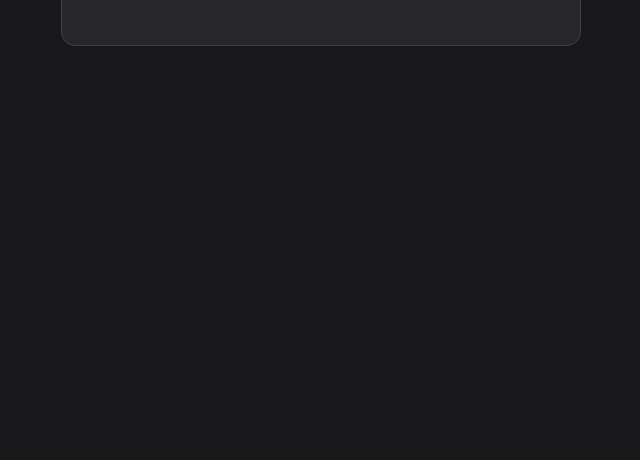
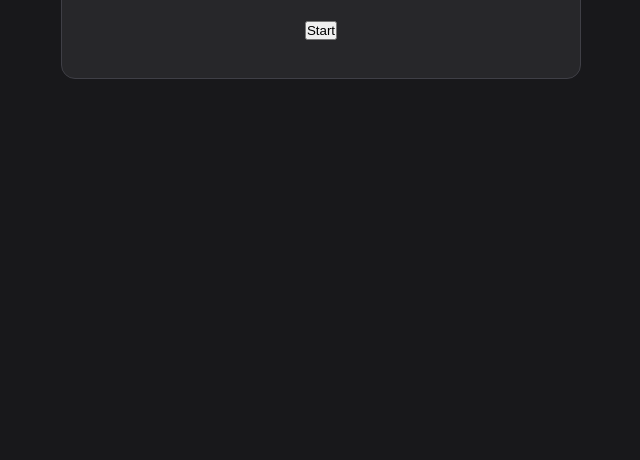
Before and after one commit to tensorGT/study-timer-pomodoro, a plain HTML site: page index.html in a window 1280 px wide. Shown: the part 340-800 px from the top of the page, without its empty margins (319-959 px from the left). Drawn offline with Linux system fonts and the light colour scheme.

```diff
--- a/index.html
+++ b/index.html
@@ -27,3 +27,6 @@
         </svg>
         <div class="time-display" id="time-display" aria-live="polite">25:00</div>
       </div>
+
+      <div class="controls-row">
+        <button type="button" id="start-pause-btn" class="btn-main">Start</button>
--- a/style.css
+++ b/style.css
@@ -108,3 +108,13 @@ body.break-mode .mode-btn.active {
   justify-content: center;
   font-family: 'Fira Code', monospace;
   font-size: 2.7rem;
+  font-weight: 600;
+}
+
+.controls-row {
+  display: flex;
+  justify-content: center;
+  gap: 10px;
+  flex-wrap: wrap;
+  margin-bottom: 14px;
+}
```
Also changed, not shown: app.js (+11 -0 lines).
